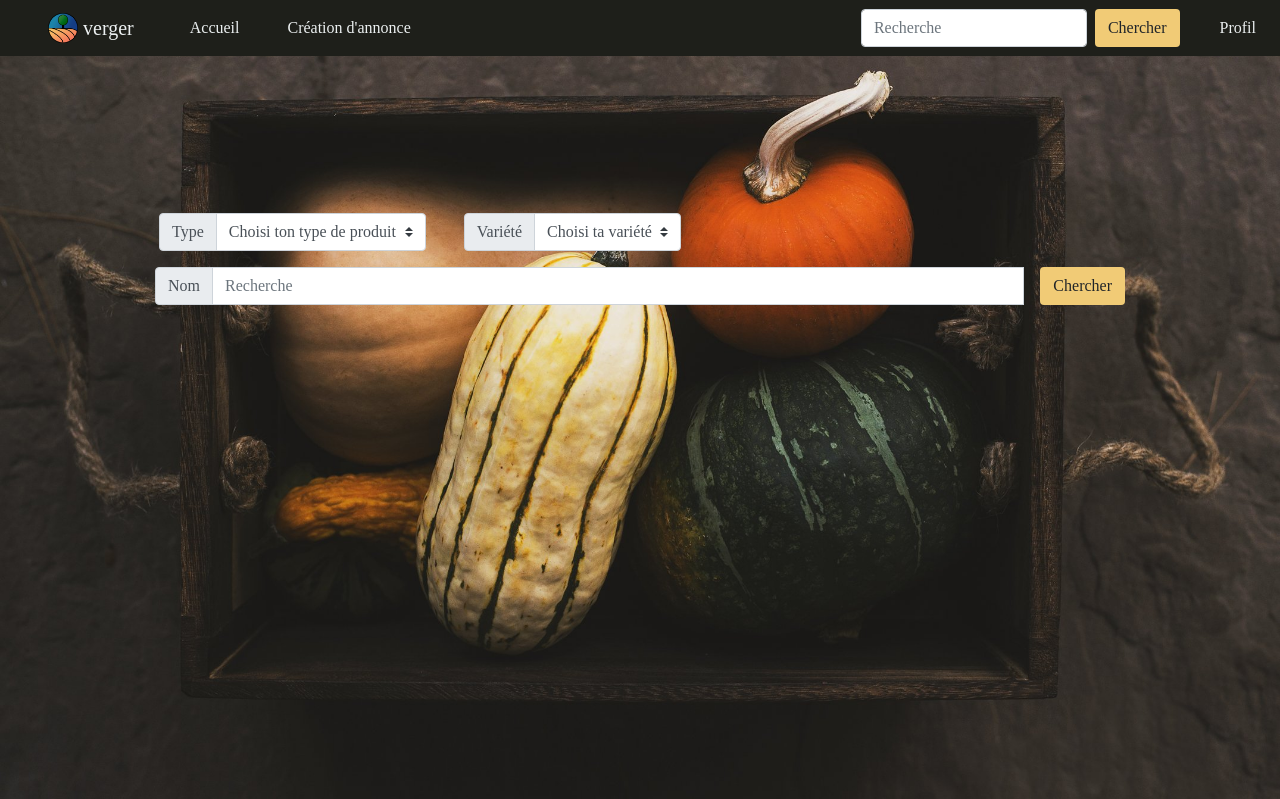
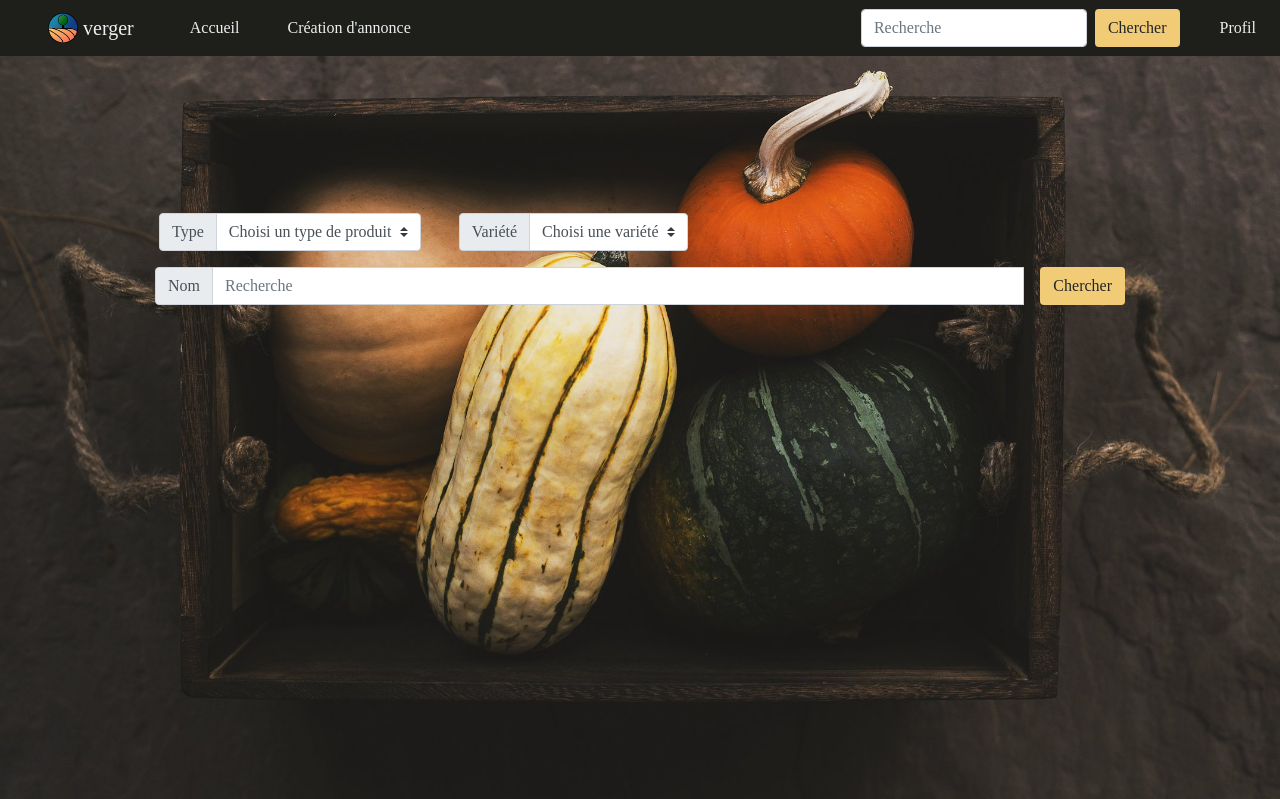
Before and after one commit to xynave/projet_verger, a PHP site: page /index.php in a window 1280 px wide. Shown: the top 799 px of the page. Run offline with PHP 8.4, Linux system fonts and the light colour scheme; some libraries are stand-ins or nearby versions.

Commit message:
categorie change mot

```diff
--- a/categorie.php
+++ b/categorie.php
@@ -4,7 +4,7 @@
                               <label class="input-group-text" for="inputGroupSelect01">Type</label>
                             </div>
                             <select class="custom-select" id="inputGroupSelect01">
-                              <option value="0">Choisi ton type de produit</option>
+                              <option value="0">Choisi un type de produit</option>
                               <option value="1">Fruit</option>
                               <option value="2">Légume</option>
                               <option value="3">Autres</option>
@@ -18,7 +18,7 @@
                               <label class="input-group-text" for="inputGroupSelect02">Variété</label>
                             </div>
                             <select class="custom-select" id="inputGroupSelect02">
-                              <option selected>Choisi ta variété</option>
+                              <option selected>Choisi une variété</option>
 
                             </select>
                           </div>
```
